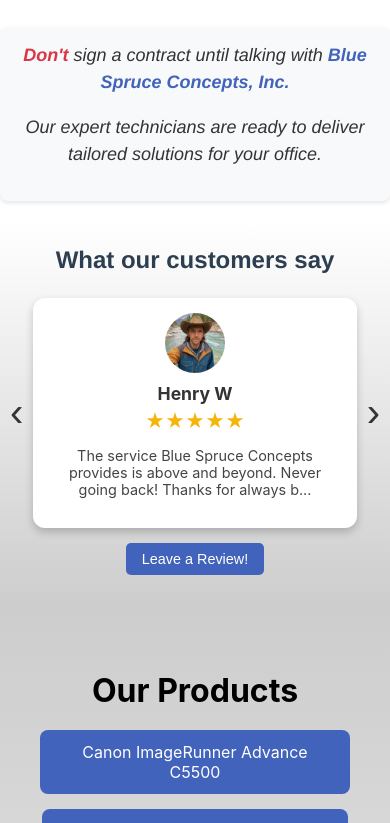
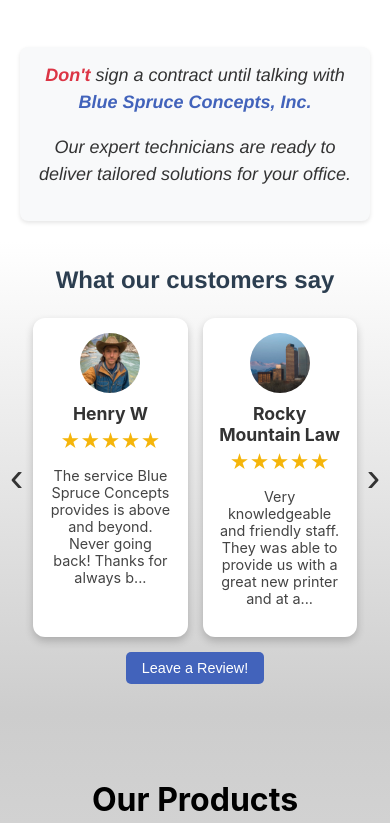
Before and after one commit to Cwan7/blue_spruce, a React (Create React App) app: page / in a window 390 px wide. Shown: the part 1248-2071 px from the top of the page. Built offline with nearby package versions, Linux system fonts and the light colour scheme.

Commit message:
About page responive

```diff
--- a/src/App.js
+++ b/src/App.js
@@ -141,7 +141,7 @@
 
       <main>
         <Routes>
-          <Route path="/" element={<><About /><Products /><Services /><Contact /></>} />
+          <Route path="/" element={<><About isMenuOpen={isMenuOpen}/><Products /><Services /><Contact /></>} />
           <Route path="/privacy" element={<Privacy />} />
           <Route path="/terms" element={<Terms />} />
         </Routes>
--- a/src/components/About.css
+++ b/src/components/About.css
@@ -1,4 +1,9 @@
-
+.backgroundImage {
+    padding-top: 20px;
+}
+.backgroundImage-menu-open {
+  padding-top: 80px; /* Adjust based on mobile menu height */
+}
 .logoContainer {
   display: flex;
   justify-content: center;
@@ -234,6 +239,11 @@
     max-width: 100%;
     padding: 15px;
   }
+  .grid {
+    grid-template-columns: repeat(3, 1fr);
+    width: 90%;
+    gap: 15px;
+  }
 }
 @media (max-width: 800px) {
     .logo {
@@ -255,14 +265,11 @@
   .bioText {
     font-size: 1em;
   }
-
-  /* .clipartContainer1 iframe {
-    width: 100%;
-    height: 200px;
-  } */
-
+  .dontSign {
+    margin: 20px;
+  }
   .grid {
-    grid-template-columns: 1fr;
+    grid-template-columns: repeat(2, 1fr);
     width: 90%;
     gap: 15px;
   }
--- a/src/components/About.jsx
+++ b/src/components/About.jsx
@@ -2,9 +2,9 @@
 import { motion, useInView } from "framer-motion";
 import './About.css';
 
-export default function About() {
+export default function About({ isMenuOpen }) {
   const [startIndex, setStartIndex] = useState(0);
-  const cardsPerPage = window.innerWidth <= 650 ? 1 : 4;
+  const cardsPerPage = window.innerWidth <= 650 ? 2 : window.innerWidth <= 920 ? 3 : 4;
   const ref = useRef(null);
   const isInView = useInView(ref, { once: false, margin: "-100px 0px -100px 0px" });
 
@@ -122,7 +122,7 @@
   };
 
   return (
-    <section id="about" className="backgroundImage">
+    <section id="about" className={`backgroundImage ${isMenuOpen ? 'backgroundImage-menu-open' : ''}`}>
       <div className="logoContainer">
         <img
           src="/BlueSpruceLogoWords.png"
```
